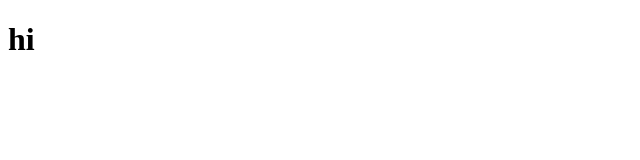
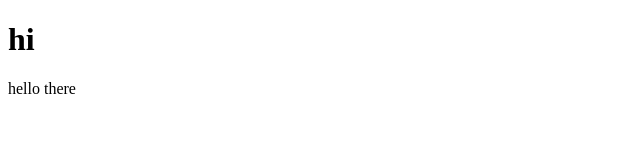
Before and after one commit to Mostakinrahman/web-site, a plain HTML site: page index.html in a window 1280 px wide. Shown: the full height of the page, 0-640 px from the left. Drawn offline with Linux system fonts and the light colour scheme.

Commit message:
i have set span

```diff
--- a/index.html
+++ b/index.html
@@ -7,5 +7,6 @@
 </head>
 <body>
     <h1>hi</h1>
+    <span>hello there</span>
 </body>
 </html>
```
